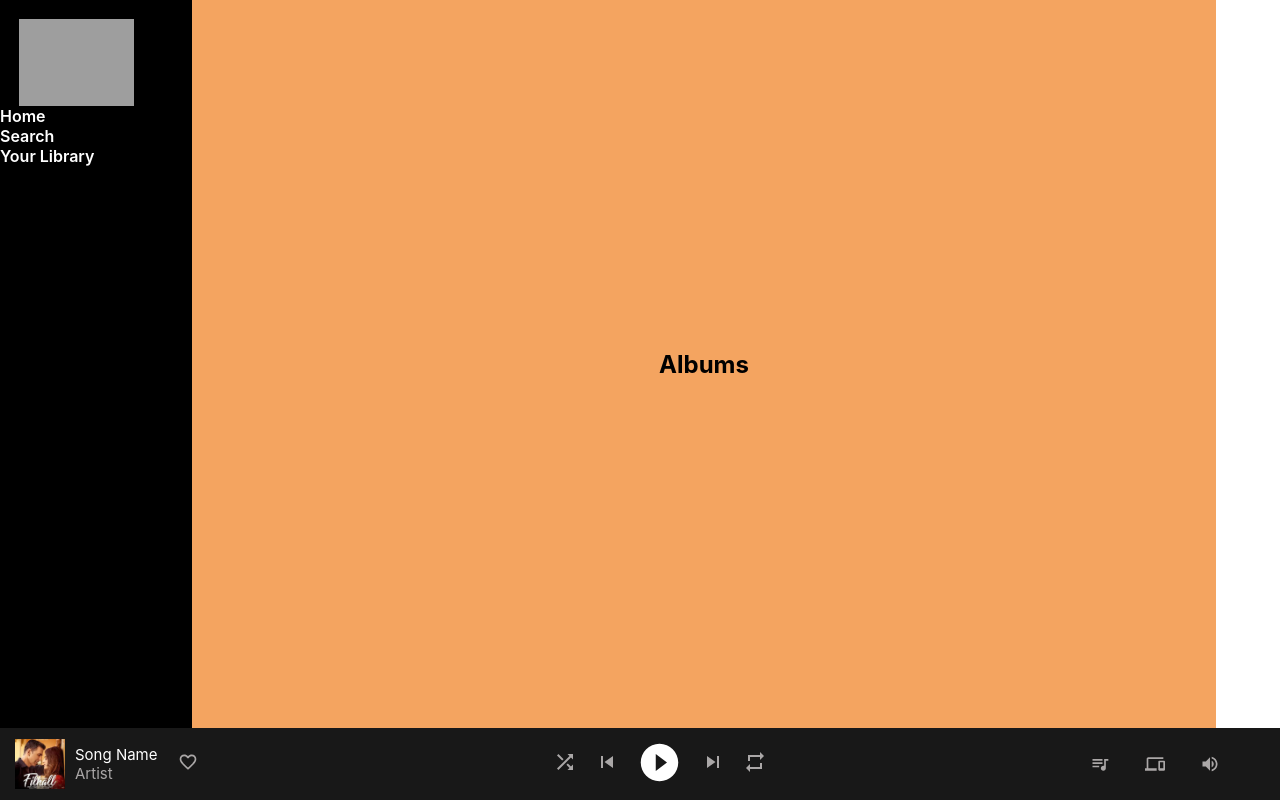
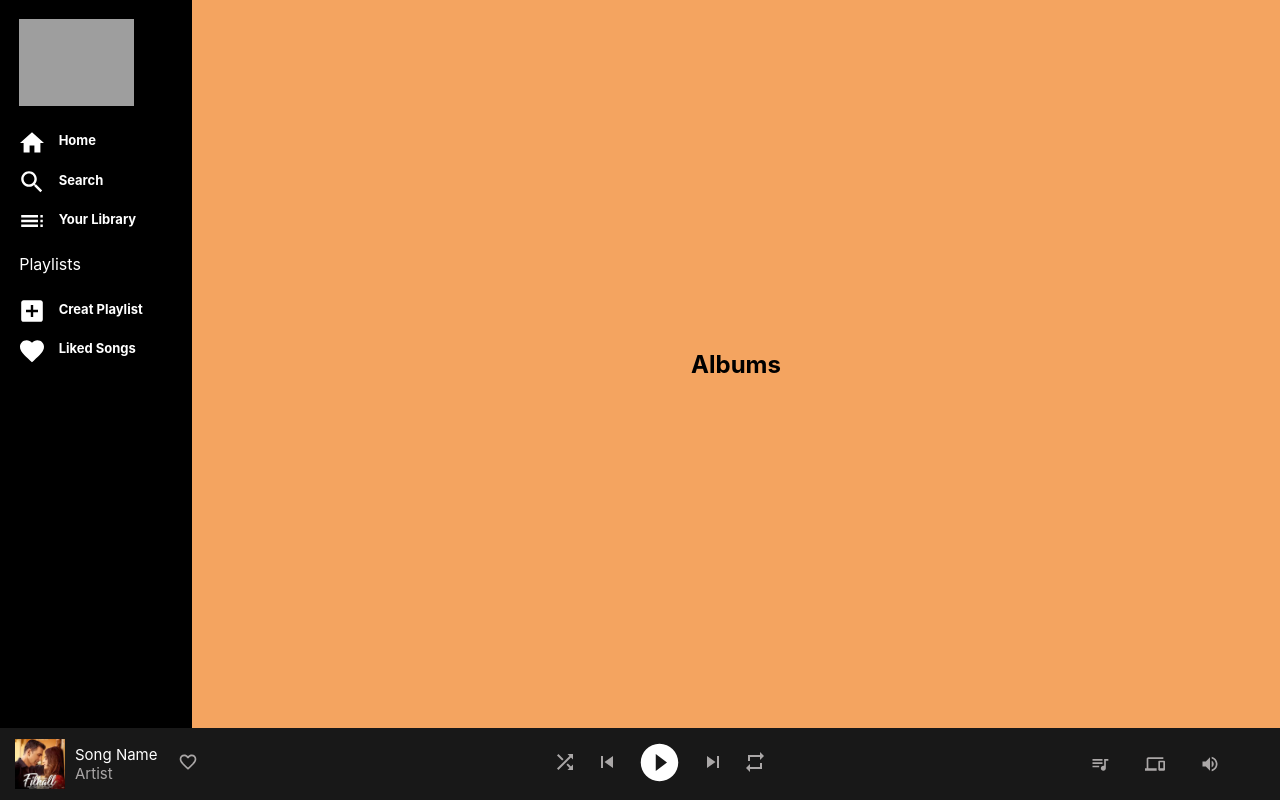
Before and after one commit to Team-PARKSQUAD/spotify-comment, a React (Create React App) app: page / in a window 1280 px wide. Built offline with nearby package versions, Linux system fonts and the light colour scheme; grey boxes are pictures that could not be loaded.

Commit message:
sidebar done

```diff
--- a/src/Components/sidebar.js
+++ b/src/Components/sidebar.js
@@ -1,18 +1,44 @@
 import React from 'react'
+import HomeIcon from '@material-ui/icons/Home';
+import SearchIcon from '@material-ui/icons/Search';
+import TocIcon from '@material-ui/icons/Toc';
+import AddBoxIcon from '@material-ui/icons/AddBox';
+import FavoriteIcon from '@material-ui/icons/Favorite';
 
 function sidebar() {
     return (
         <div className="sidebar">
             <img className='sidebar_logo' alt='' src='https://storage.googleapis.com/pr-newsroom-wp/1/2018/11/Spotify_Logo_RGB_White.png'/>
+
+            <div className='list'>
                 <li className='list_items'>
-                Home
+                    <HomeIcon className='list_icon' />
+                    <text className='list_text'>Home</text>
                 </li>
                 <li className='list_items'>
-                Search
+                    <SearchIcon className='list_icon'/>
+                    <text className='list_text'>Search</text>
                 </li>
                 <li className='list_items'>
-                Your Library
+                    <TocIcon className='list_icon'/>
+                    <text className='list_text'>Your Library</text>
+
                 </li>
+            </div>
+
+            <text className='playlist_text'>Playlists</text>
+
+            <div className='list'>
+                <li className='list_items'>
+                    <AddBoxIcon className='list_icon' />
+                    <text className='list_text'>Creat Playlist</text>
+                </li>
+                <li className='list_items'>
+                    <FavoriteIcon className='list_icon'/>
+                    <text className='list_text'>Liked Songs</text>
+                </li>
+            </div>
+
         </div>
     )
 }
--- a/src/Styles/albums.scss
+++ b/src/Styles/albums.scss
@@ -2,6 +2,6 @@
   display: flex;
   align-items: center;
   justify-content: center;
-  width: 80%;
+  width: 85%;
   background-color: sandybrown;
 }
--- a/src/Styles/sidebar.scss
+++ b/src/Styles/sidebar.scss
@@ -9,10 +9,40 @@
     padding-left: 10%;
     width: 60%;
   }
-  .list_items {
+
+  .playlist_text {
+    margin-left: 10%;
     color: white;
-    font-weight: 600;
-    list-style-type: none;
+    font-weight: 400;
+    font-size: medium;
+  }
+
+  .list {
+    margin-top: 8%;
+    margin-bottom: 8%;
+    .list_items {
+      margin-top: 2%;
+      padding: 3%;
+      list-style-type: none;
+      display: flex;
+      flex-direction: row;
+
+      .list_text {
+        padding-top: 1%;
+        font-weight: 700;
+        font-size: small;
+        color: white;
+      }
+      .list_icon {
+        transform: scale(1.2);
+        margin-left: 8%;
+        margin-right: 8%;
+        color: white;
+      }
+    }
+    .list_items:hover {
+      background-color: #fff2;
+    }
   }
 }
 
```
Lines whose indentation alone changed are shown as unchanged.
